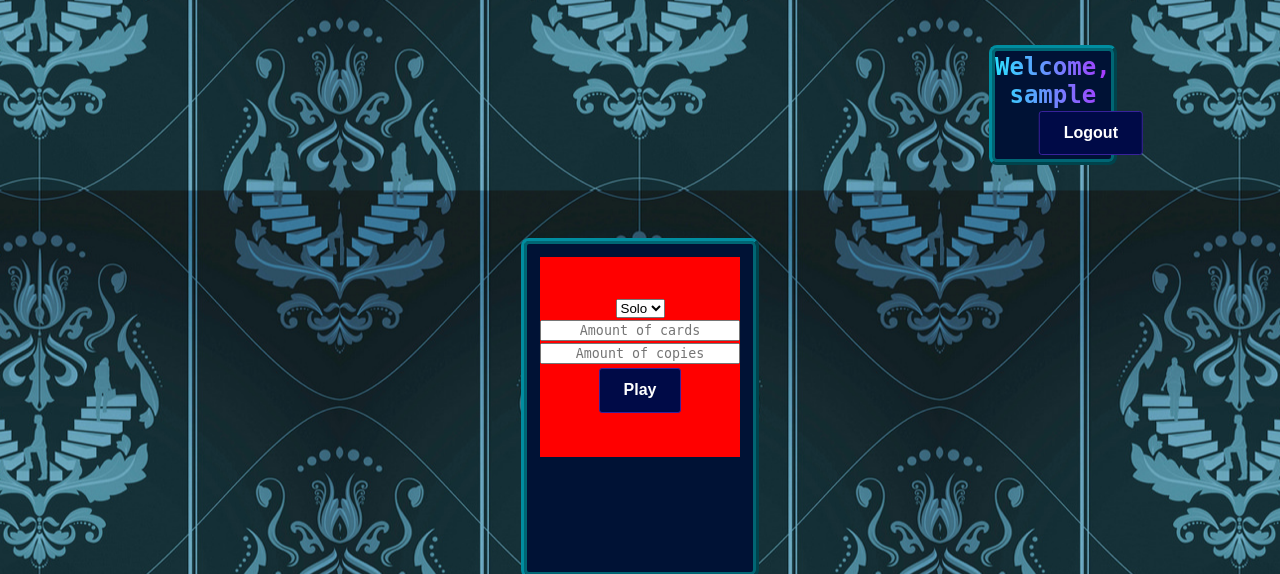
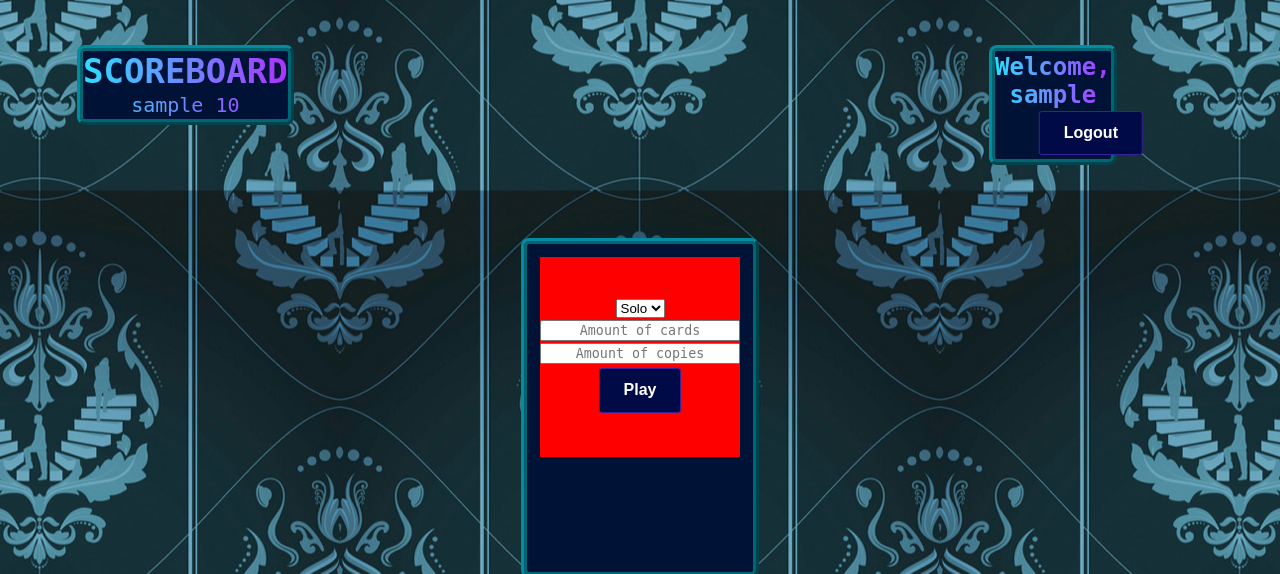
Before and after one commit to Moorky/Memory_Game, a PHP site: page / in a window 1280 px wide. Shown: the top 574 px of the page. Run offline with PHP 8.4, Linux system fonts and the light colour scheme; the visitor is signed in with stand-in values (Sample User, id 1); tables that the repository leaves empty or names only in its code hold one stand-in row (values such as "Sample post").

Commit message:
implemented scoreboard

```diff
--- /dev/null
+++ b/assets/src/scoreboard.php
@@ -0,0 +1,17 @@
+<?php
+
+function getScoresFromDB () {
+    // Get Userdata
+    $sql = "SELECT Username, Score FROM UserData WHERE Score IS NOT NULL ORDER BY Score ASC";
+    $result = $_SESSION['conn']->query($sql);
+
+    if ($result->num_rows > 0) {
+        // output data of each row
+        while ($row = $result->fetch_assoc()) {
+            echo $row["Username"] . " " . $row["Score"] . "<br>";
+        }
+    } else {
+        echo "No entries.";
+    }
+    $_SESSION['conn']->close();
+}
--- a/assets/style/style.css
+++ b/assets/style/style.css
@@ -82,6 +82,12 @@ h1 {
     right: 18em;
 }
 
+.topleft-screen {
+    position: fixed;
+    top: 3em;
+    left: 5em;
+}
+
 .mainFrame {
     border: 3px solid rgb(0, 102, 116);
     border-radius: 5px;
--- a/index.php
+++ b/index.php
@@ -3,6 +3,7 @@ session_start();
 include 'assets/src/connectDB.php';
 include 'assets/src/signup.php';
 include 'assets/src/login.php';
+include 'assets/src/scoreboard.php';
 ?>
 
 <!DOCTYPE html>
@@ -151,6 +152,24 @@ include 'assets/src/login.php';
     </div>
 </div>
 
+<!-- TOP LEFT BOX (SCOREBOARD) -->
+<div class="topleft-screen">
+    <div class="mainFrame">
+
+        <!-- TITLE -->
+        <h1 class="fancyText1" style="font-size: 34px">SCOREBOARD</h1>
+
+        <!-- DATABASE ENTRIES -->
+        <div class="fancyText1">
+            <?php
+            // GETTING SCORES FROM DATABASE IN scoreboard.php
+            getScoresFromDB();
+            ?>
+        </div>
+    </div>
+</div>
+
+<!-- JAVASCRIPT -->
 <script src="./assets/src/initGame.js" type="module"></script>
 
 </body>
```
